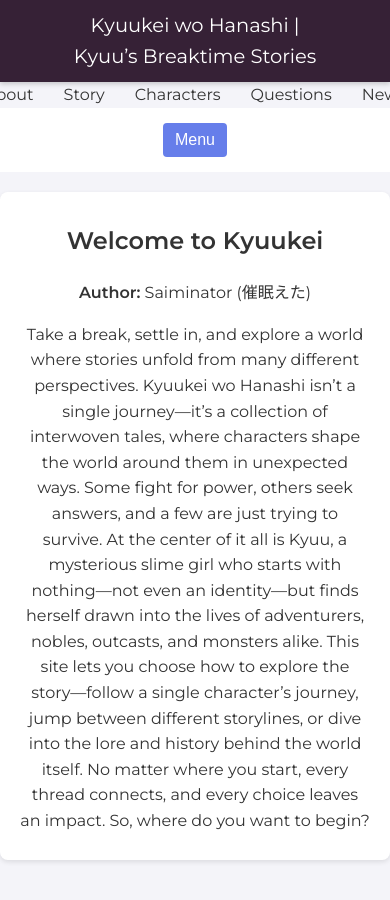
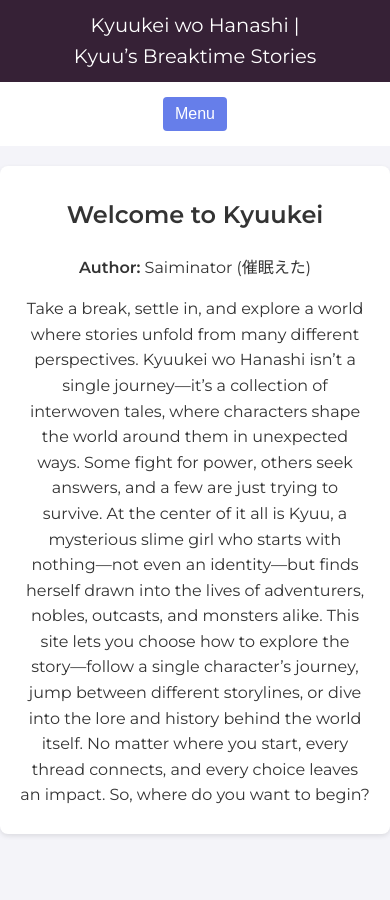
Before and after one commit to Saiminator/Kyuukei, a Jekyll site: the page built from index.html, in a window 390 px wide and 900 px high. Built offline with Jekyll 4.4.1, drawn with Linux system fonts in a browser that asks for light colours.

Commit message:
Update style.css

```diff
--- a/css/style.css
+++ b/css/style.css
@@ -106,7 +106,7 @@ header {
 /* Site title: split into two spans */
 #site-title {
   display: flex;
-  flex-direction: row;  /* Desktop: inline */
+  flex-direction: row;  /* Inline on desktop */
   justify-content: center;
   align-items: center;
   font-size: 1.8em;
@@ -133,9 +133,30 @@ header {
   }
 }
 
+/* ---------- Navigation Visibility Rules ---------- */
+/* Desktop Navigation: visible on screens wider than 600px */
+@media (min-width: 601px) {
+  #nav-desktop {
+    display: flex;
+  }
+  #nav-mobile {
+    display: none;
+  }
+}
+
+/* Mobile Navigation: visible on screens 600px and below */
+@media (max-width: 600px) {
+  #nav-desktop {
+    display: none;
+  }
+  #nav-mobile {
+    display: block;
+  }
+}
+
 /* ---------- Sticky Navigation Rules ---------- */
 
-/* Desktop Navigation: sticky and recentered; hide mobile menu above 600px */
+/* Desktop Navigation: sticky and recentered */
 @media (min-width: 1024px) {
   #nav-desktop {
     position: sticky;
@@ -143,7 +164,6 @@ header {
     z-index: 100;
     background: #fff;
     padding: 5px 0;
-    display: flex;
     justify-content: center;
     align-items: center;
   }
@@ -157,19 +177,9 @@ header {
     z-index: 100;
     background: #fff;
     padding: 5px 0;
-    display: block;
     text-align: center;
   }
 }
-
-/* Ensure that mobile nav is hidden on screens above 600px */
-@media (min-width: 601px) {
-  #nav-mobile {
-    display: none;
-  }
-}
-
-/* ---------- End Sticky Navigation Rules ---------- */
 
 /* Desktop Navigation Menu */
 #nav-desktop ul {
@@ -232,6 +242,7 @@ header {
     color: #667eea;
   }
 }
+/* ---------- End Navigation Visibility & Sticky Rules ---------- */
 
 /* =====================================================
    Scrollable Container for Page Content
```
